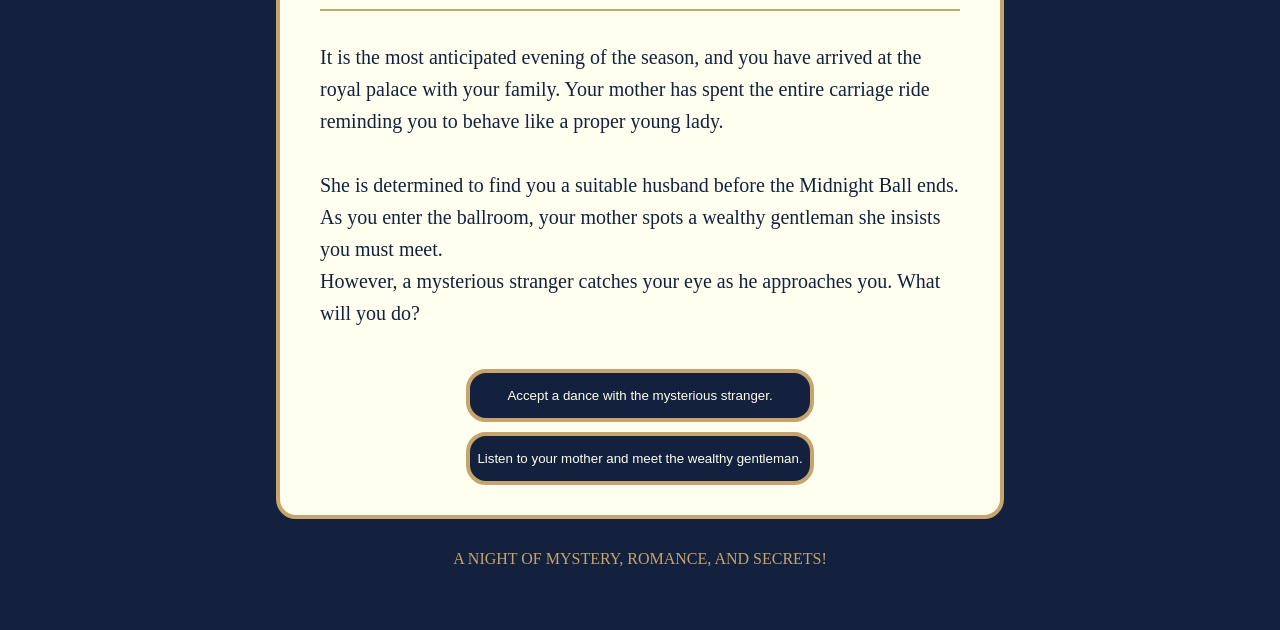
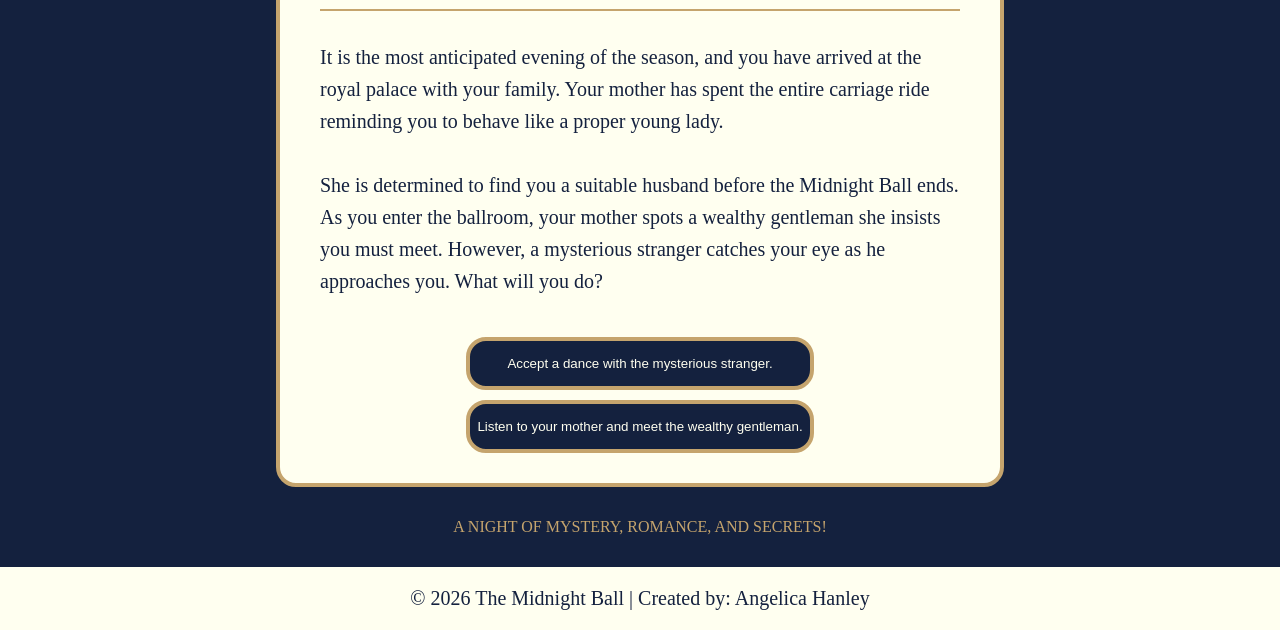
Before and after one commit to AngelicaHanley/the-midnight-ball, a plain HTML site: page index.html in a window 1280 px wide. Shown: the part 336-966 px from the top of the page. Before the commit the page ends 920 px from the top, so only its background shows below. Drawn offline with Linux system fonts and the light colour scheme.

Commit message:
added footer

```diff
--- a/index.html
+++ b/index.html
@@ -34,4 +34,7 @@
 
     </main>
 </body>
+    <footer>
+        <p>&copy; 2026 The Midnight Ball | Created by: Angelica Hanley</p>
+    </footer>
 </html>
--- a/index.js
+++ b/index.js
@@ -4,8 +4,7 @@ const story = [
         title: "Arrival at the Royal Ball",
         text: `It is the most anticipated evening of the season, and you have arrived at the royal palace with your family. Your mother has spent the entire carriage ride reminding you to behave like a proper young lady.
 
-                She is determined to find you a suitable husband before the Midnight Ball ends. As you enter the ballroom, your mother spots a wealthy gentleman she insists you must meet.
-                However, a mysterious stranger catches your eye as he approaches you. What will you do?`,
+                She is determined to find you a suitable husband before the Midnight Ball ends. As you enter the ballroom, your mother spots a wealthy gentleman she insists you must meet.  However, a mysterious stranger catches your eye as he approaches you. What will you do?`,
         choices: [
             { text: "Accept a dance with the mysterious stranger.", nextScene: 1 },
             { text: "Listen to your mother and meet the wealthy gentleman.", nextScene: 2 },
--- a/style.css
+++ b/style.css
@@ -97,6 +97,14 @@ h1 {
     height: 30px;
 }
 
+footer {
+    background-color: ivory;
+    color:hsl(221, 51%, 16%);
+    margin-top: 15px;
+    text-align: center;
+    font-size: 2.5vh;
+}
+
 @media screen and (max-width: 1000px) {
     h1{
         font-size: 5.8vh;
@@ -122,6 +130,9 @@ h1 {
         padding: 8px 8px;
         font-size: 2vh;
     }
+    footer {
+        font-size: 2vh;
+    }
 }
 
 @media screen and (max-width: 450px) {
```
